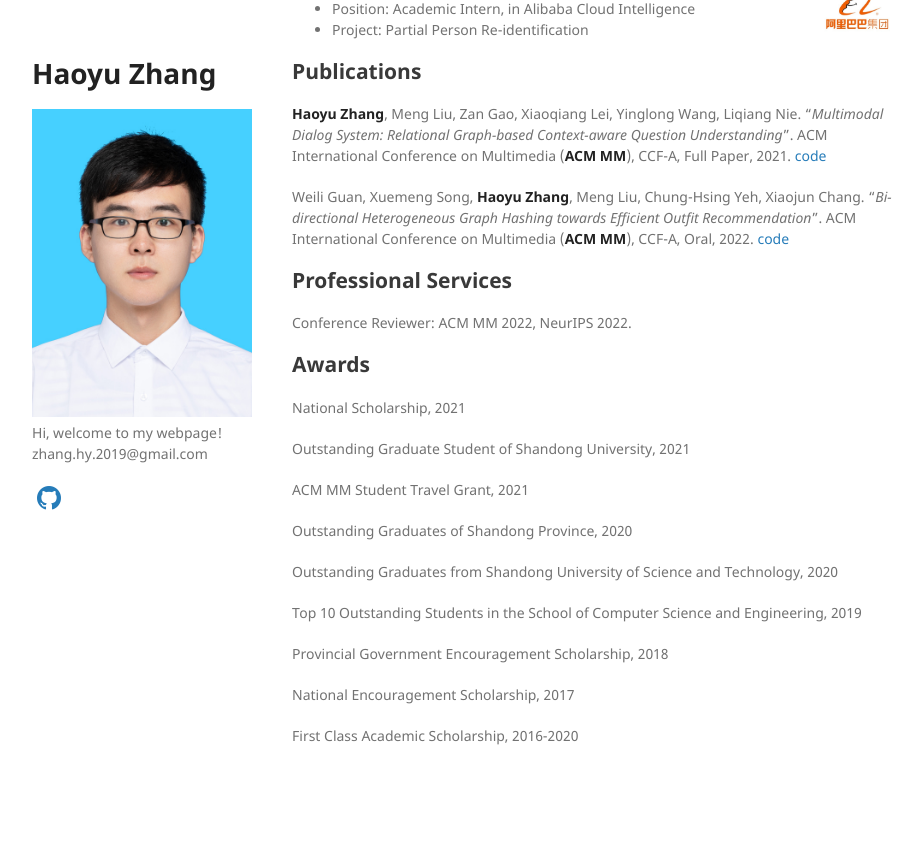
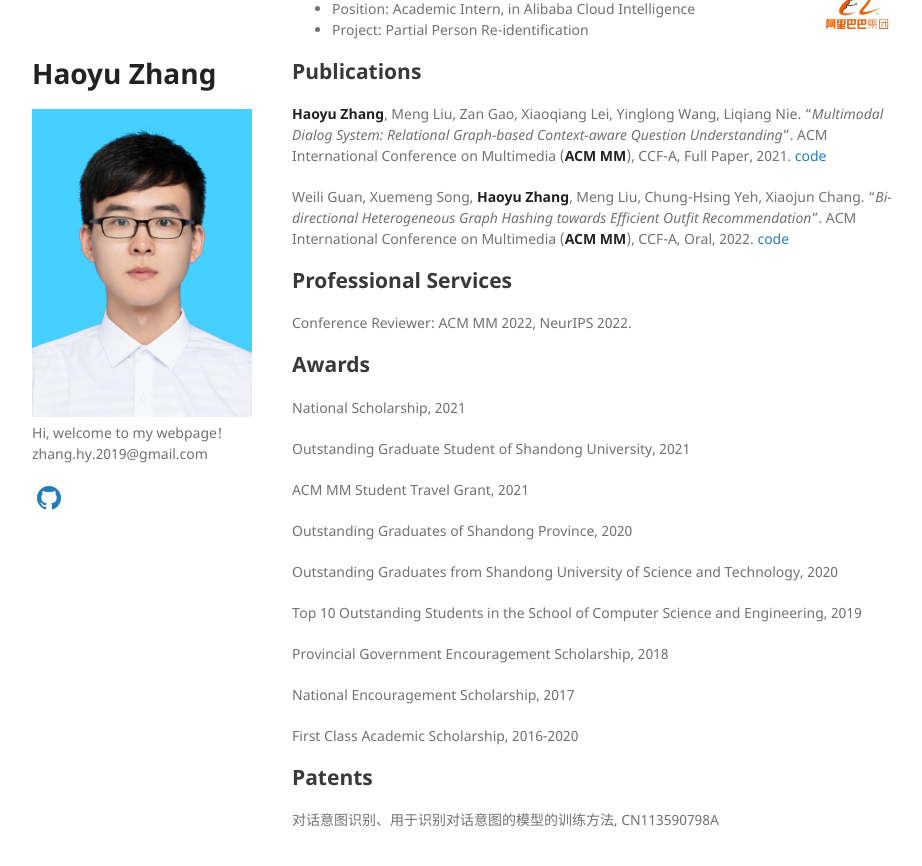
Before and after one commit to Hyu-Zhang/Hyu-Zhang.github.io, a Jekyll site: the page built from index.md, in a window 1280 px wide and 900 px high, scrolled down 543 px. Shown: the top 866 px of the window, without its empty margins (178-1100 px from the left). Built offline with Jekyll 4.4.1, drawn with Linux system fonts in a browser that asks for light colours; a style sheet for code colours, icons or effects is not loaded; our own code applies the rules of GitHub Pages for plain Markdown files; before the commit the page ends 1359 px from its top, so only the background shows below that.

Commit message:
Update index.md

```diff
--- a/index.md
+++ b/index.md
@@ -80,3 +80,7 @@ Provincial Government Encouragement Scholarship, 2018
 National Encouragement Scholarship, 2017
 
 First Class Academic Scholarship, 2016-2020
+
+## Patents
+
+对话意图识别、用于识别对话意图的模型的训练方法, CN113590798A
```
